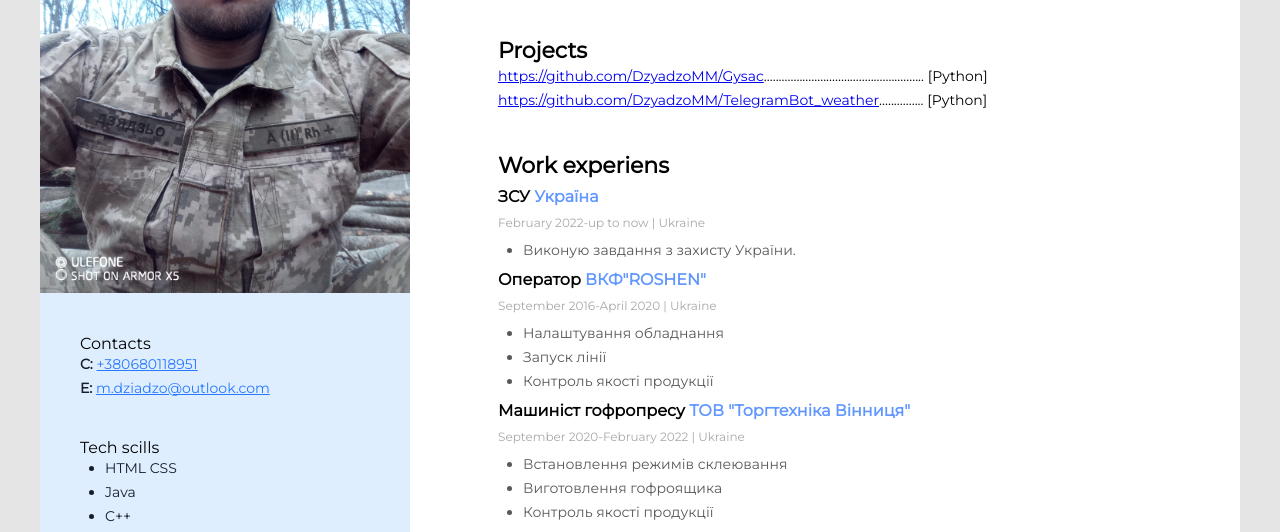
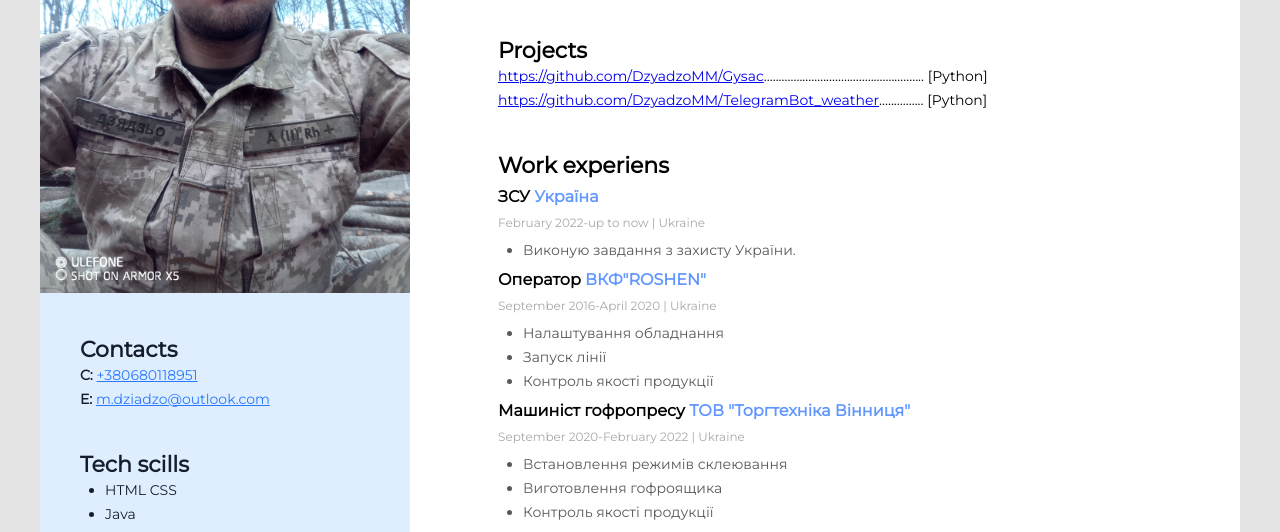
Before and after one commit to DzyadzoMM/Rezume_HTML, a plain HTML site: page index.html in a window 1280 px wide. Shown: the part 250-782 px from the top of the page. Drawn offline with Linux system fonts and the light colour scheme; a script that the page names is missing.

Commit message:
жирний шрифт

```diff
--- a/css/index.css
+++ b/css/index.css
@@ -158,7 +158,7 @@ aside{
   margin-left: 40px;
   margin-top: 40px;
 }
-.Contacts_name{
+.sidebar_title{
   font-style: normal;
   font-weight: 700;
   font-size: 22px;
```
